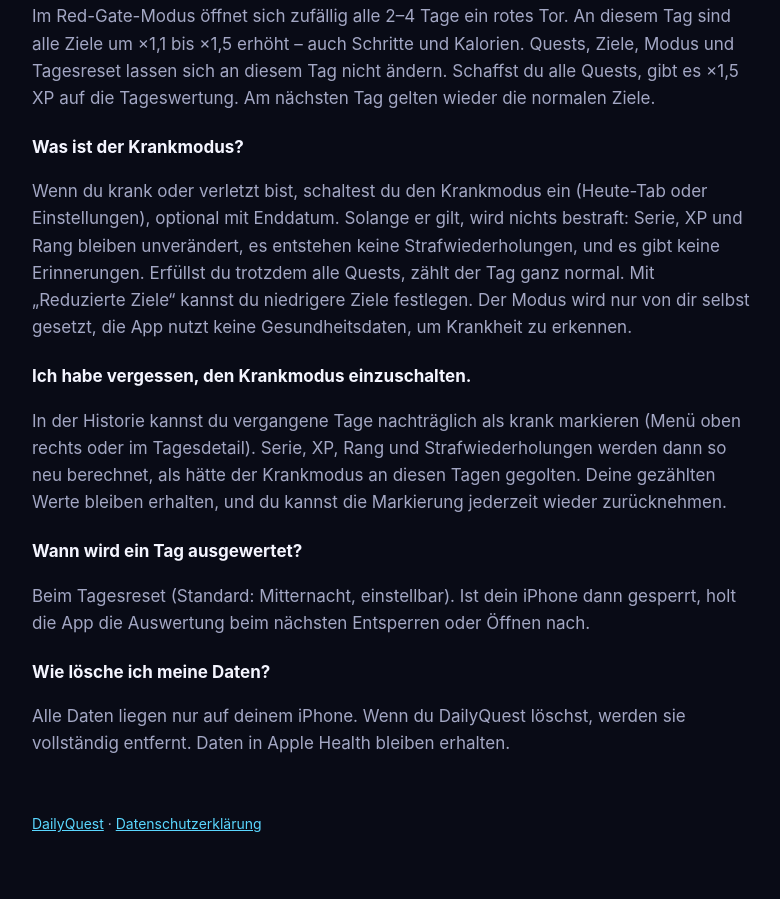
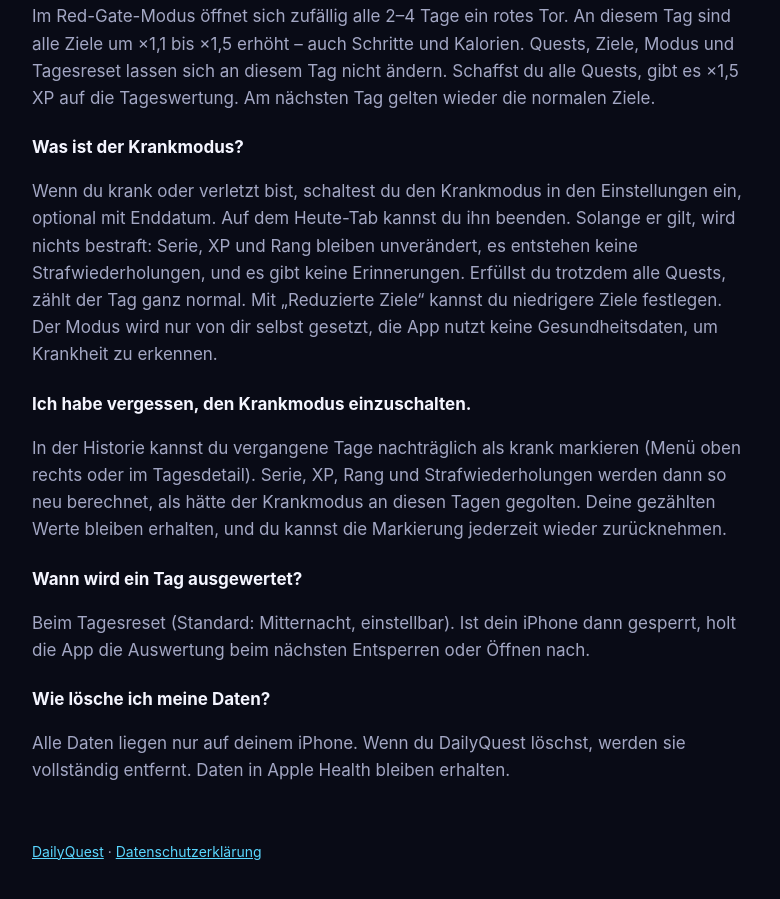
Before and after one commit to Chrizzly90/dailyquest-site, a plain HTML site: page de/support.html in a window 1280 px wide. Shown: the part 961-1860 px from the top of the page, without its empty margins (248-1028 px from the left). Drawn offline with Linux system fonts and the light colour scheme.

Commit message:
FAQ: Krankmodus wird nur in den Einstellungen gestartet
Co-Authored-By: Claude Sonnet 5.5 <noreply@anthropic.com>

```diff
--- a/de/support.html
+++ b/de/support.html
@@ -33,7 +33,7 @@
   <p>Im Red-Gate-Modus öffnet sich zufällig alle 2–4 Tage ein rotes Tor. An diesem Tag sind alle Ziele um ×1,1 bis ×1,5 erhöht – auch Schritte und Kalorien. Quests, Ziele, Modus und Tagesreset lassen sich an diesem Tag nicht ändern. Schaffst du alle Quests, gibt es ×1,5 XP auf die Tageswertung. Am nächsten Tag gelten wieder die normalen Ziele.</p>
 
   <h3>Was ist der Krankmodus?</h3>
-  <p>Wenn du krank oder verletzt bist, schaltest du den Krankmodus ein (Heute-Tab oder Einstellungen), optional mit Enddatum. Solange er gilt, wird nichts bestraft: Serie, XP und Rang bleiben unverändert, es entstehen keine Strafwiederholungen, und es gibt keine Erinnerungen. Erfüllst du trotzdem alle Quests, zählt der Tag ganz normal. Mit „Reduzierte Ziele“ kannst du niedrigere Ziele festlegen. Der Modus wird nur von dir selbst gesetzt, die App nutzt keine Gesundheitsdaten, um Krankheit zu erkennen.</p>
+  <p>Wenn du krank oder verletzt bist, schaltest du den Krankmodus in den Einstellungen ein, optional mit Enddatum. Auf dem Heute-Tab kannst du ihn beenden. Solange er gilt, wird nichts bestraft: Serie, XP und Rang bleiben unverändert, es entstehen keine Strafwiederholungen, und es gibt keine Erinnerungen. Erfüllst du trotzdem alle Quests, zählt der Tag ganz normal. Mit „Reduzierte Ziele“ kannst du niedrigere Ziele festlegen. Der Modus wird nur von dir selbst gesetzt, die App nutzt keine Gesundheitsdaten, um Krankheit zu erkennen.</p>
 
   <h3>Ich habe vergessen, den Krankmodus einzuschalten.</h3>
   <p>In der Historie kannst du vergangene Tage nachträglich als krank markieren (Menü oben rechts oder im Tagesdetail). Serie, XP, Rang und Strafwiederholungen werden dann so neu berechnet, als hätte der Krankmodus an diesen Tagen gegolten. Deine gezählten Werte bleiben erhalten, und du kannst die Markierung jederzeit wieder zurücknehmen.</p>
```
Also changed, not shown: en/support.html (+1 -1 lines).
